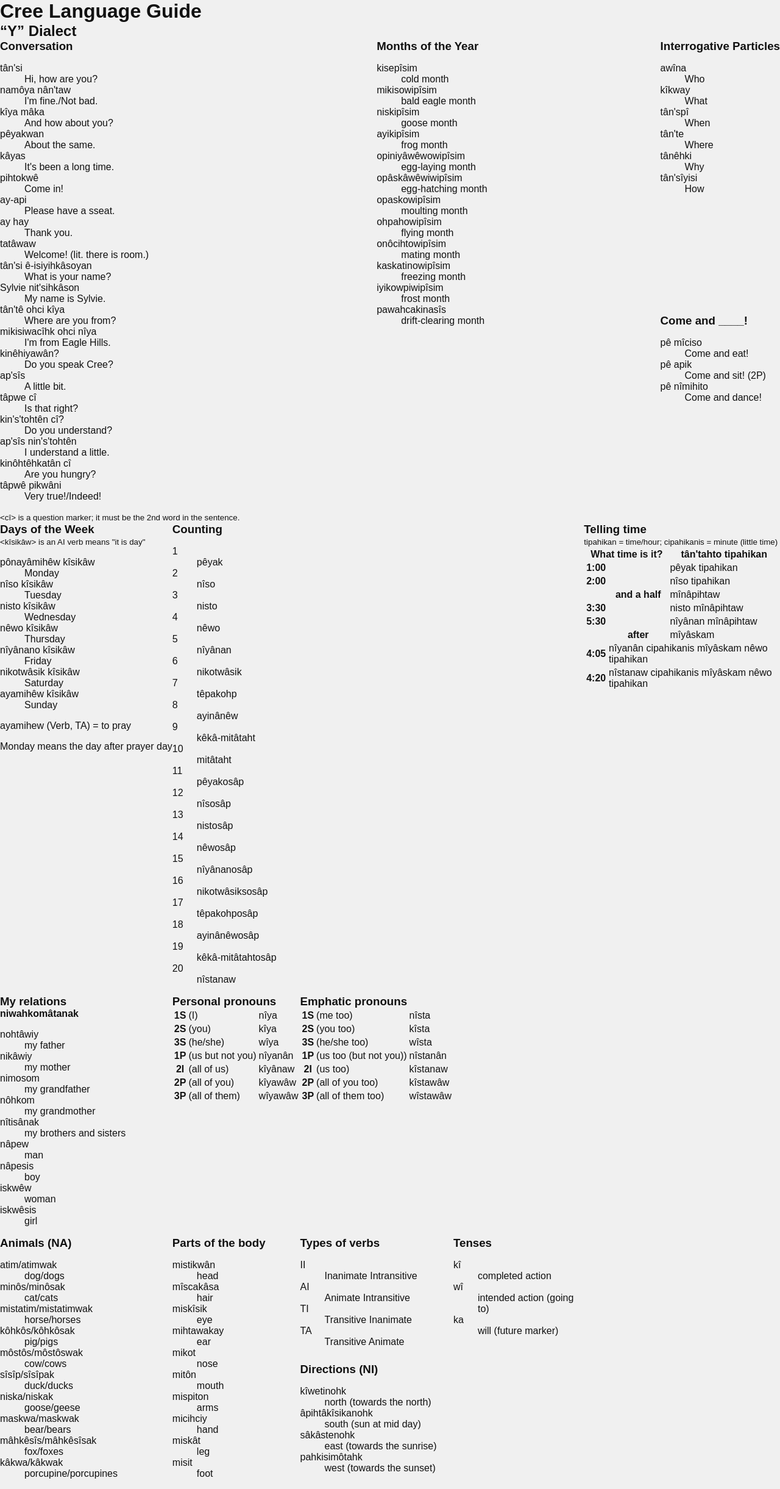
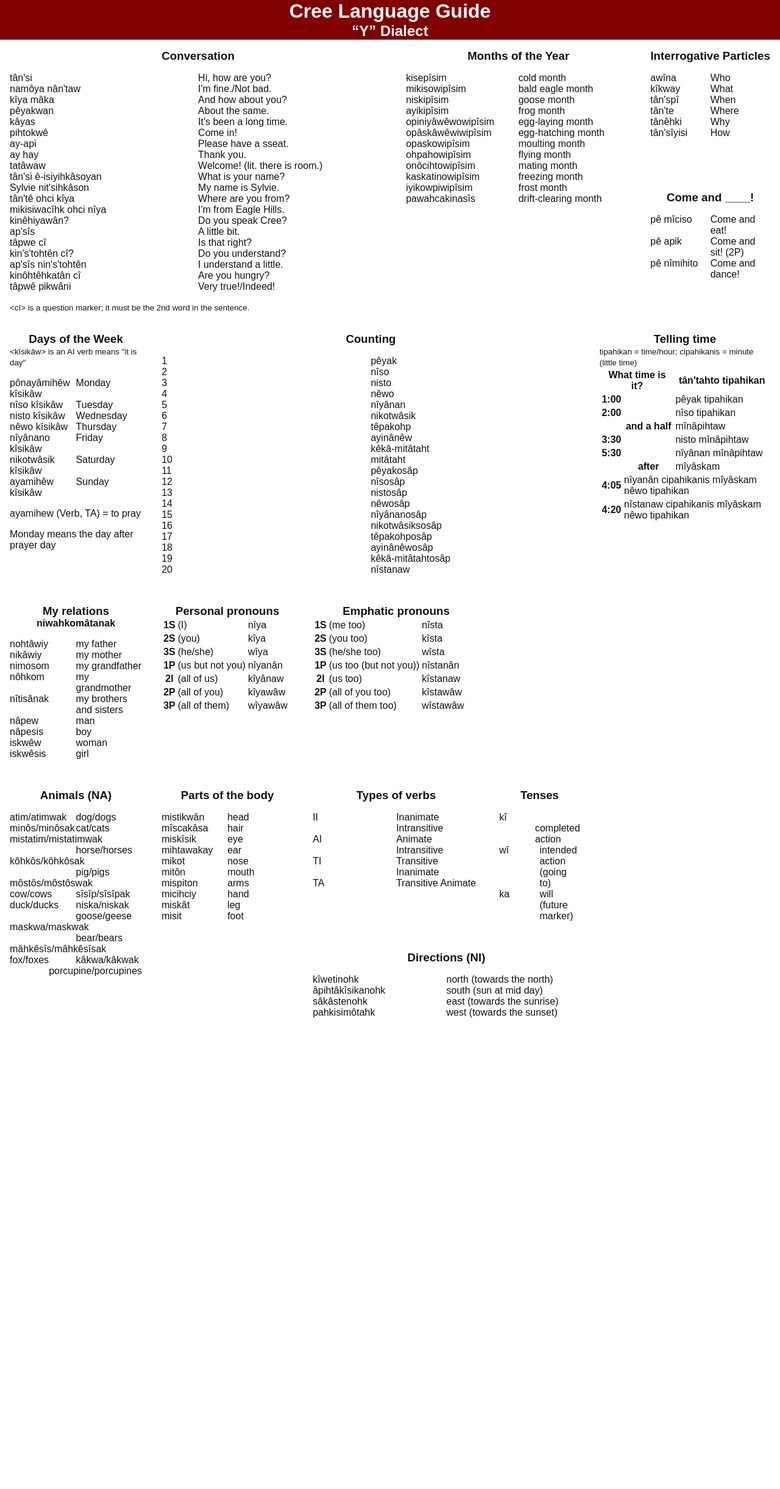
Before and after one commit to eddieantonio/cree-language-guide, a Jekyll site: the page built from index.html, in a window 1280 px wide. Shown: the whole page at 61% size. Built offline with Jekyll 4.4.1, drawn with Linux system fonts in a browser that asks for light colours; after the commit the page ends 1701 px from its top, so only the background shows below that.

Commit message:
Adjust a few more styles. Ugly, but closer to layout.

```diff
--- a/guide.scss
+++ b/guide.scss
@@ -12,7 +12,7 @@
 body {
     margin: 0;
 
-    background-color: #f0f0f0;
+    background-color: #fff;
 
     color: #111;
     // Use fonts that support macrons/circumflexes, and syllabics first:
@@ -22,6 +22,10 @@ body {
 // Reset margins
 h1, h2, h3, h4 {
     margin: 0;
+}
+
+h1, h2, h3, h4 {
+    text-align: center;
 }
 
 // Defining the main grid!
@@ -87,3 +91,27 @@ main {
         grid-area: dirs;
     }
 }
+
+main > section {
+    padding: 1rem;
+}
+
+main > header {
+    background-color: maroon;
+    color: #fff;
+}
+
+// Make dt and dl be inline with each other
+dl.inline {
+    display: flex;
+    flex-flow: row;
+    flex-wrap: wrap;
+
+    & > dt {
+        flex: 0 0 50%;
+    }
+    & > dd {
+        flex: 0 0 50%;
+        margin-left: auto;
+    }
+}
--- a/index.html
+++ b/index.html
@@ -10,7 +10,7 @@ layout: guide
 {%- assign _ = __.sections.conversation -%}
 <section id="conversation" class="conversation">
   <h3>{{ _.title }}</h3>
-  <dl>{%- for pair in _.contents -%}
+  <dl class="inline">{%- for pair in _.contents -%}
     <dt lang="cr">{{ pair.cree -}}
     <dd>{{ pair.trans }}
   {%- endfor -%}</dl>
@@ -22,7 +22,7 @@ layout: guide
 {%- assign _ = __.sections.months-of-the-year -%}
 <section id="months-of-the-year" class="months-of-the-year">
   <h3>{{ _.title }}</h3>
-  <dl>{%- for pair in _.contents -%}
+  <dl class="inline">{%- for pair in _.contents -%}
     <dt lang="cr">{{ pair.cree -}}
     <dd>{{ pair.trans }}
   {%- endfor -%}</dl>
@@ -31,7 +31,7 @@ layout: guide
 {%- assign _ = __.sections.interrogative-particles -%}
 <section id="interrogative-particles" class="interrogative-particles">
   <h3>{{ _.title }}</h3>
-  <dl>{%- for pair in _.contents -%}
+  <dl class="inline">{%- for pair in _.contents -%}
     <dt lang="cr">{{ pair.cree -}}
     <dd>{{ pair.trans }}
   {%- endfor -%}</dl>
@@ -40,7 +40,7 @@ layout: guide
 {%- assign _ = __.sections.come-and -%}
 <section id="come-and" class="come-and">
   <h3>{{ _.title }}</h3>
-  <dl>{%- for pair in _.contents -%}
+  <dl class="inline">{%- for pair in _.contents -%}
     <dt lang="cr">{{ pair.cree -}}
     <dd>{{ pair.trans }}
   {%- endfor -%}</dl>
@@ -50,7 +50,7 @@ layout: guide
 <section id="days-of-the-week" class="days-of-the-week">
   <h3>{{ _.title }}</h3>
   <small>{{ _.note | escape }}</small>
-  <dl>{%- for pair in _.contents -%}
+  <dl class="inline">{%- for pair in _.contents -%}
     <dt lang="cr">{{ pair.cree -}}
     <dd>{{ pair.trans }}
   {%- endfor -%}</dl>
@@ -65,7 +65,7 @@ layout: guide
 <section id="my-relations" class="my-relations">
   <h3>{{ _.title }}</h3>
   <h4 lang="cr">{{ _.subtitle }}</h4>
-  <dl>{%- for pair in _.contents -%}
+  <dl class="inline">{%- for pair in _.contents -%}
     <dt lang="cr">{{ pair.cree -}}
     <dd>{{ pair.trans }}
   {%- endfor -%}</dl>
@@ -98,7 +98,7 @@ layout: guide
 {%- assign _ = __.sections.counting -%}
 <section id="counting" class="counting">
   <h3>{{ _.title }}</h3>
-  <dl>{%- for pair in _.contents -%}
+  <dl class="inline">{%- for pair in _.contents -%}
       <dt>{{ pair.gloss -}}
       <dd lang="cr">{{ pair.cree -}}
   {%- endfor -%}</dl>
@@ -135,7 +135,7 @@ layout: guide
 {%- assign _ = __.sections.animals -%}
 <section id="animals" class="animals">
   <h3>{{ _.title }}</h3>
-  <dl>{%- for pair in _.contents -%}
+  <dl class="inline">{%- for pair in _.contents -%}
       <dt lang="cr">{{ pair.cree -}}
       <dd>{{ pair.trans -}}
   {%- endfor -%}</dl>
@@ -144,7 +144,7 @@ layout: guide
 {%- assign _ = __.sections.parts-of-the-body -%}
 <section id="parts-of-the-body" class="parts-of-the-body">
   <h3>{{ _.title }}</h3>
-  <dl>{%- for pair in _.contents -%}
+  <dl class="inline">{%- for pair in _.contents -%}
       <dt lang="cr">{{ pair.cree -}}
       <dd>{{ pair.trans -}}
   {%- endfor -%}</dl>
@@ -153,7 +153,7 @@ layout: guide
 {%- assign _ = __.sections.types-of-verbs -%}
 <section id="types-of-verbs" class="types-of-verbs">
   <h3>{{ _.title }}</h3>
-  <dl>{%- for pair in _.contents -%}
+  <dl class="inline">{%- for pair in _.contents -%}
       <dt>{{ pair.abbrv -}}
       <dd>{{ pair.eng -}}
   {%- endfor -%}</dl>
@@ -162,7 +162,7 @@ layout: guide
 {%- assign _ = __.sections.tenses -%}
 <section id="tenses" class="tenses">
   <h3>{{ _.title }}</h3>
-  <dl>{%- for pair in _.contents -%}
+  <dl class="inline">{%- for pair in _.contents -%}
       <dt lang="cr">{{ pair.cree -}}
       <dd>{{ pair.gloss }}
           {%- if pair.eng %} ({{ pair.eng }})
@@ -173,7 +173,7 @@ layout: guide
 {%- assign _ = __.sections.directions -%}
 <section id="directions" class="directions">
   <h3>{{ _.title }}</h3>
-  <dl>{%- for pair in _.contents -%}
+  <dl class="inline">{%- for pair in _.contents -%}
       <dt lang="cr">{{ pair.cree -}}
       <dd>{{ pair.eng }} ({{ pair.literally }})
   {%- endfor -%}</dl>
```
